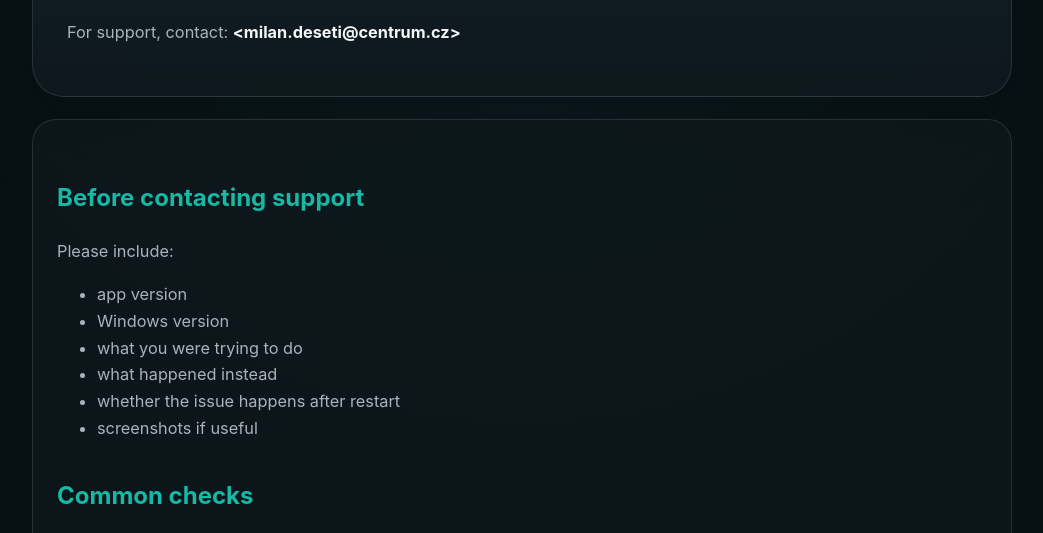
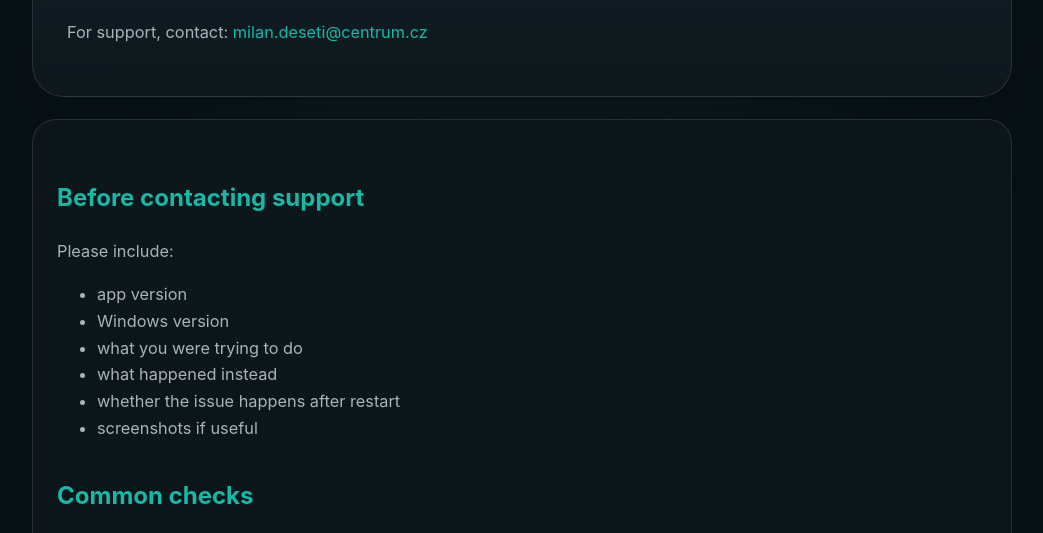
Before and after one commit to milan8778/prompt-vault-studio-site, a plain HTML site: page support.html in a window 1280 px wide. Shown: the part 197-730 px from the top of the page, without its empty margins (118-1161 px from the left). Drawn offline with Linux system fonts and the light colour scheme.

Commit message:
Change email display to a mailto link

```diff
--- a/support.html
+++ b/support.html
@@ -20,7 +20,7 @@
       </div>
       <p>
         For support, contact:
-        <strong>&lt;milan.deseti@centrum.cz&gt;</strong>
+        <a href="mailto:milan.deseti@centrum.cz">milan.deseti@centrum.cz</a>
       </p>
     </section>
 
```
